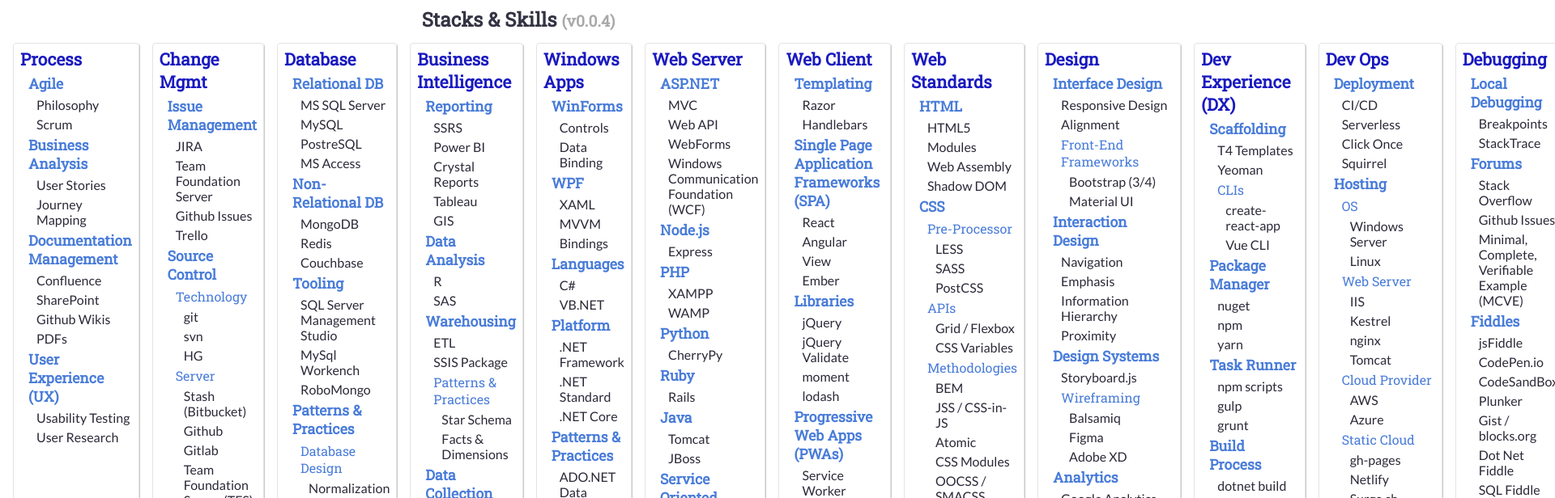
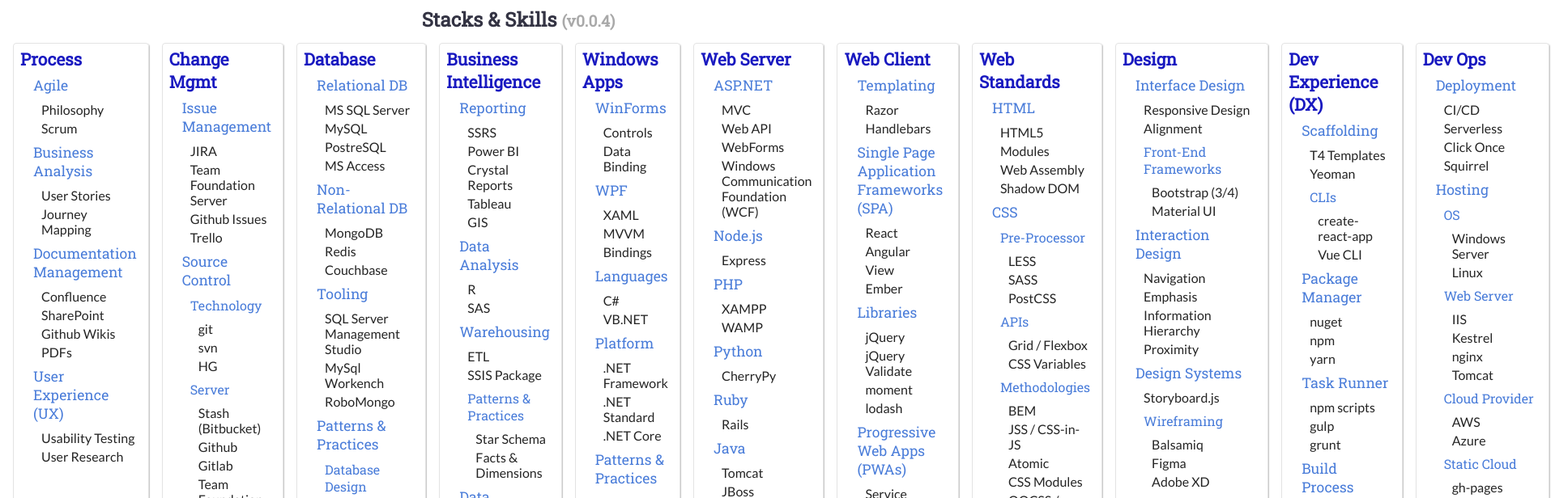
Before and after one commit to KyleMit/StacksAndSkills, a React (Create React App) app: page / in a window 1280 px wide. Shown: the top 616 px of the page at 81% size, 1920 px wide, since content can reach past the window. Built offline with nearby package versions, Linux system fonts and the light colour scheme.

Commit message:
add clickable html and css to data fields

```diff
--- a/src/App.css
+++ b/src/App.css
@@ -51,4 +51,28 @@
 }
 .Section {
     margin-left: 10px;
+    margin-top: 0;
+    margin-bottom: 0;
 }
+
+.Section li h3 > button {
+    color: inherit;
+}
+
+.Section li button {
+    text-decoration: none;
+    color: #242424;
+    display: block;
+    padding: 1px 5px;
+    border: 1px solid transparent;
+    border-radius: 4px;
+    text-align: left;
+    background: transparent;
+    box-shadow: none;
+    font-family: unset;
+    font-size: unset;
+}
+
+.Section li button:hover {
+    border: 1px solid green;
+}
--- a/src/App.js
+++ b/src/App.js
@@ -40,13 +40,13 @@
 
             { (section.items && section.items.length) ?
               <>
-                <li><h3>{section.title}</h3></li>
+                <li><h3><button >{section.title}</button></h3></li>
                 <ul>
                   <Section items={section.items} />
                 </ul>
               </>
             :
-            <li>{section.title}</li>
+            <li><button >{section.title}</button ></li>
             }
           </ul>
         ))}
```
Also changed, not shown: 1 other file (tests, documents, lock files or other folders).
